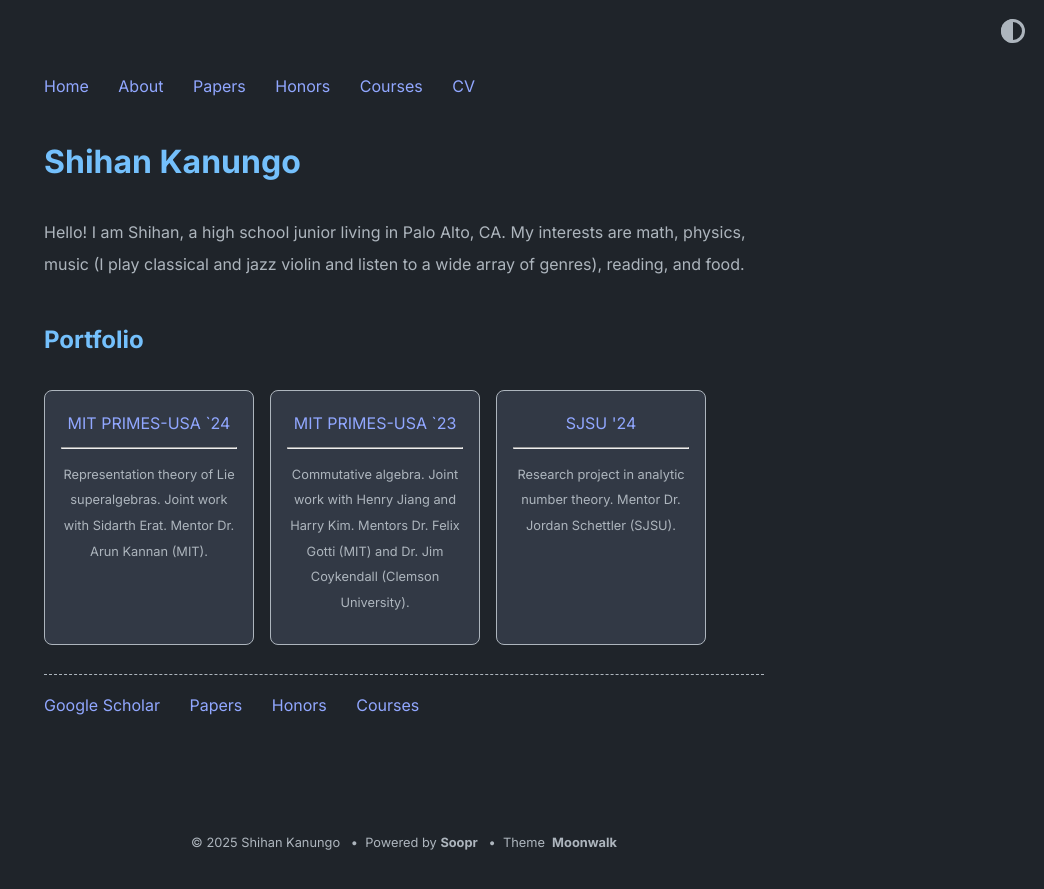
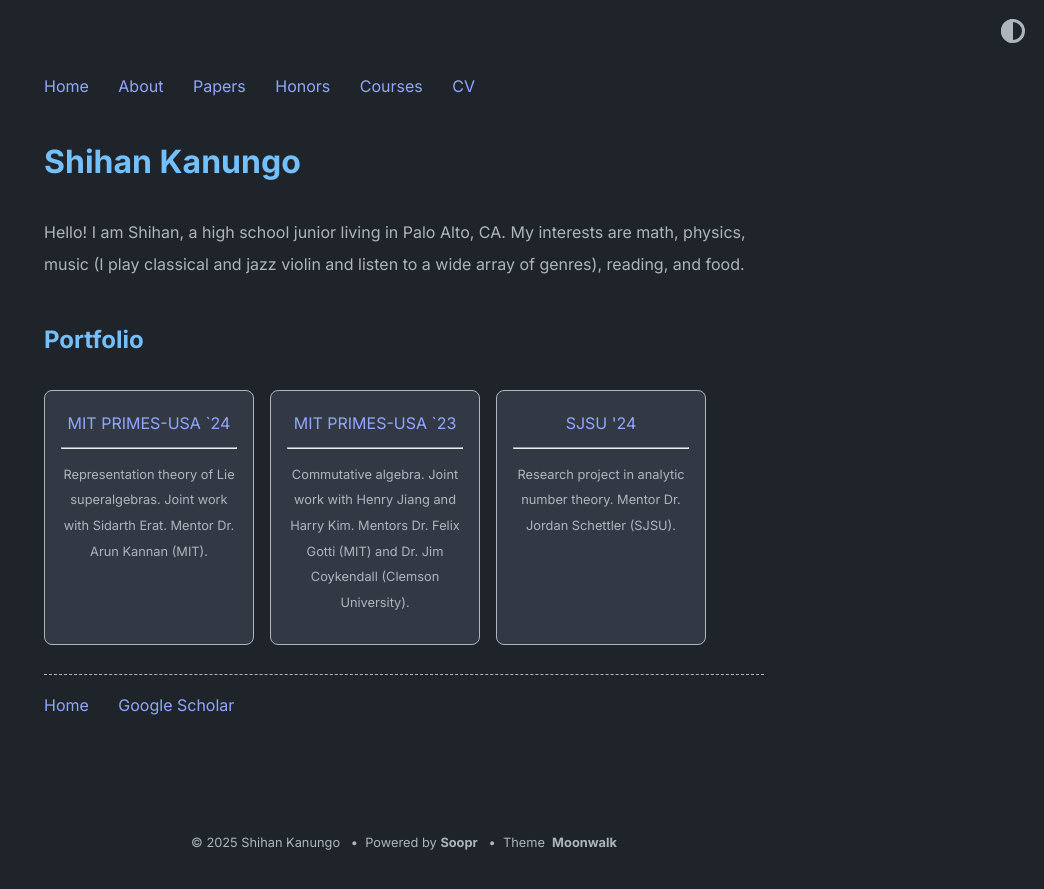
Before and after one commit to shihankanungo/shihankanungo.github.io, a Jekyll site: the page built from index.md, in a window 1280 px wide. Shown: the top 889 px of the page, without its empty margins (236-1280 px from the left). Built offline with Jekyll 4.4.1, drawn with Linux system fonts in a browser that asks for light colours.

Commit message:
Update home.yml

```diff
--- a/_data/home.yml
+++ b/_data/home.yml
@@ -49,18 +49,11 @@ project_entries:
 #     desc: The better people know you, the better they collaborate
 
 footer_entries:
+  - title: Home
+    url: https://shihankanungo.github.io/
+
   - title: Google Scholar
     url: https://scholar.google.com/citations?user=URUoNyoAAAAJ&hl=en&authuser=1
-
-  - title: Papers
-    url: papers
-
-  - title: Honors
-    url: honors
-
-  - title: Courses
-    url: courses
-
 
 misc_entries:
   - title: this is an example vertical list
```
